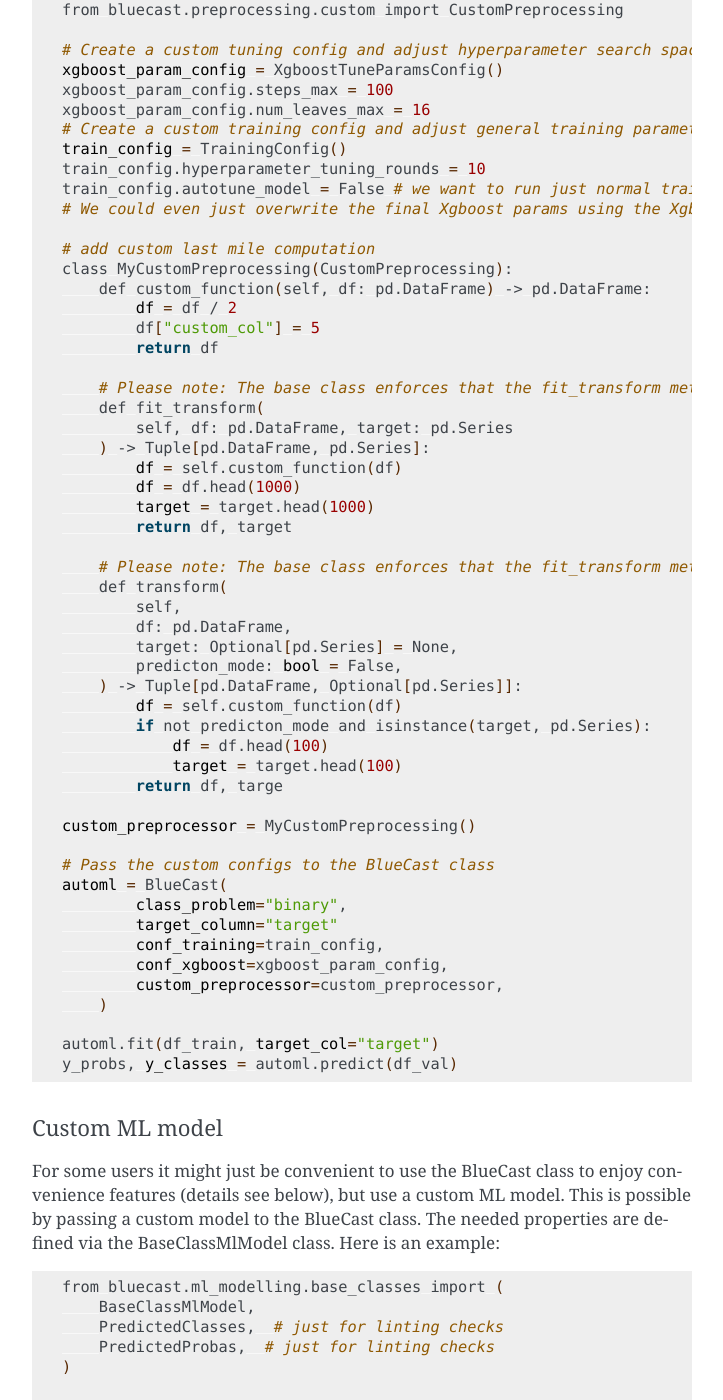
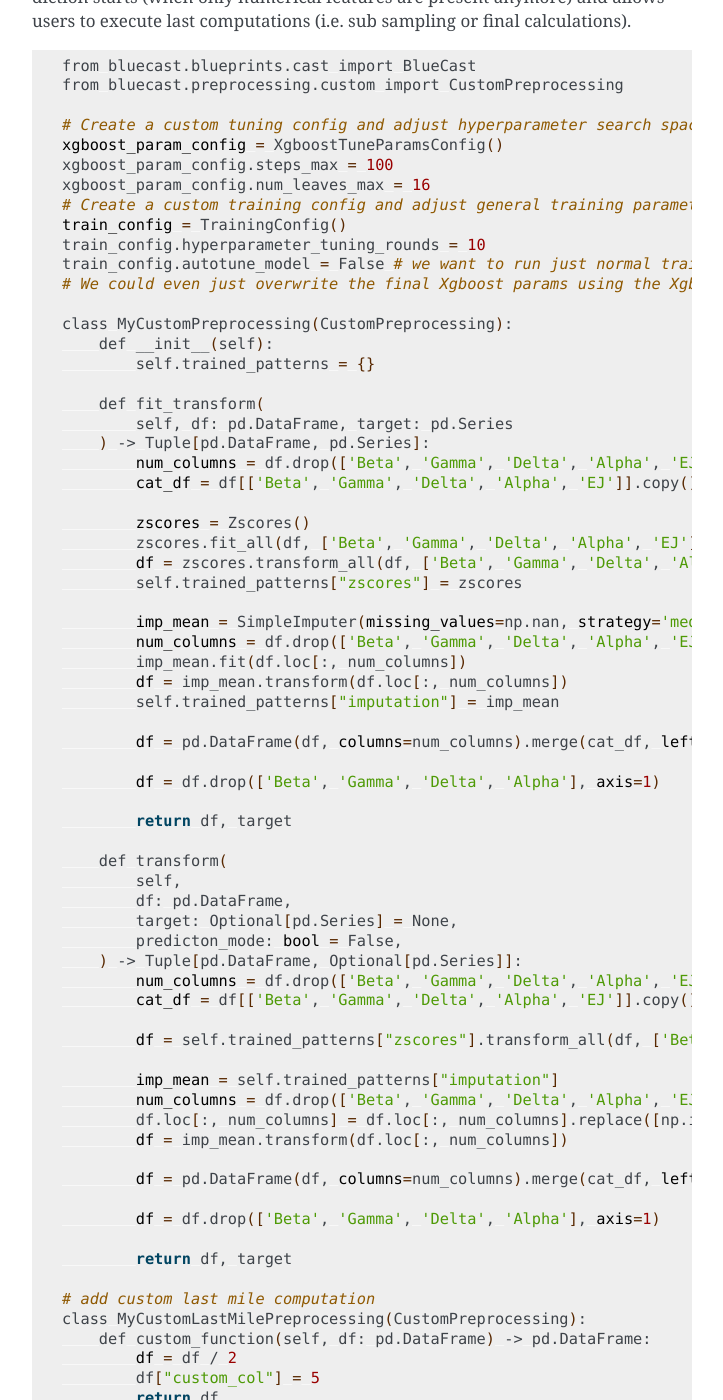
Before and after one commit to ThomasMeissnerDS/BlueCast, a Sphinx documentation site: the page built from docs/source/index.md, in a window 1280 px wide and 1400 px high, scrolled down 2582 px. Shown: the whole window, without its empty margins (388-1111 px from the left). Built offline with Sphinx 7.4.7, drawn with Linux system fonts in a browser that asks for light colours; some of the changed text lies outside the part shown.

Commit message:
Update docs

````diff
--- a/docs/source/index.md
+++ b/docs/source/index.md
@@ -33,7 +33,7 @@
   * [Advanced usage](#advanced-usage)
     * [Custom training configuration](#custom--training-configuration)
     * [Custom preprocessing](#custom-preprocessing)
-* [Custom ML model](#custom-ml-model)
+    * [Custom ML model](#custom-ml-model)
 * [Convenience features](#convenience-features)
 * [Code quality](#code-quality)
 * [Documentation](#documentation)
@@ -122,9 +122,11 @@
 
 The `BlueCast` class also allows for custom preprocessing. This is done by
 an abstract class that can be inherited and passed into the `BlueCast` class.
-The custom preprocessing will be called before the model training or prediction
-starts and allows users to execute last computations (i.e. sub sampling
-or final calculations).
+BlueCast provides two entry points to inject custom preprocessing. The
+attribute `custom_preprocessor` is called right after the train_test_split.
+The attribute `custom_last_mile_computation` will be called before the model
+training or prediction starts (when only numerical features are present anymore)
+and allows users to execute last computations (i.e. sub sampling or final calculations).
 
 ```sh
 from bluecast.blueprints.cast import BlueCast
@@ -140,8 +142,57 @@
 train_config.autotune_model = False # we want to run just normal training, no hyperparameter tuning
 # We could even just overwrite the final Xgboost params using the XgboostFinalParamConfig class
 
+class MyCustomPreprocessing(CustomPreprocessing):
+    def __init__(self):
+        self.trained_patterns = {}
+
+    def fit_transform(
+        self, df: pd.DataFrame, target: pd.Series
+    ) -> Tuple[pd.DataFrame, pd.Series]:
+        num_columns = df.drop(['Beta', 'Gamma', 'Delta', 'Alpha', 'EJ'], axis=1).columns
+        cat_df = df[['Beta', 'Gamma', 'Delta', 'Alpha', 'EJ']].copy()
+
+        zscores = Zscores()
+        zscores.fit_all(df, ['Beta', 'Gamma', 'Delta', 'Alpha', 'EJ'])
+        df = zscores.transform_all(df, ['Beta', 'Gamma', 'Delta', 'Alpha', 'EJ'])
+        self.trained_patterns["zscores"] = zscores
+
+        imp_mean = SimpleImputer(missing_values=np.nan, strategy='median')
+        num_columns = df.drop(['Beta', 'Gamma', 'Delta', 'Alpha', 'EJ'], axis=1).columns
+        imp_mean.fit(df.loc[:, num_columns])
+        df = imp_mean.transform(df.loc[:, num_columns])
+        self.trained_patterns["imputation"] = imp_mean
+
+        df = pd.DataFrame(df, columns=num_columns).merge(cat_df, left_index=True, right_index=True, how="left")
+
+        df = df.drop(['Beta', 'Gamma', 'Delta', 'Alpha'], axis=1)
+
+        return df, target
+
+    def transform(
+        self,
+        df: pd.DataFrame,
+        target: Optional[pd.Series] = None,
+        predicton_mode: bool = False,
+    ) -> Tuple[pd.DataFrame, Optional[pd.Series]]:
+        num_columns = df.drop(['Beta', 'Gamma', 'Delta', 'Alpha', 'EJ'], axis=1).columns
+        cat_df = df[['Beta', 'Gamma', 'Delta', 'Alpha', 'EJ']].copy()
+
+        df = self.trained_patterns["zscores"].transform_all(df, ['Beta', 'Gamma', 'Delta', 'Alpha', 'EJ'])
+
+        imp_mean = self.trained_patterns["imputation"]
+        num_columns = df.drop(['Beta', 'Gamma', 'Delta', 'Alpha', 'EJ'], axis=1).columns
+        df.loc[:, num_columns] = df.loc[:, num_columns].replace([np.inf, -np.inf], np.nan)
+        df = imp_mean.transform(df.loc[:, num_columns])
+
+        df = pd.DataFrame(df, columns=num_columns).merge(cat_df, left_index=True, right_index=True, how="left")
+
+        df = df.drop(['Beta', 'Gamma', 'Delta', 'Alpha'], axis=1)
+
+        return df, target
+
 # add custom last mile computation
-class MyCustomPreprocessing(CustomPreprocessing):
+class MyCustomLastMilePreprocessing(CustomPreprocessing):
     def custom_function(self, df: pd.DataFrame) -> pd.DataFrame:
         df = df / 2
         df["custom_col"] = 5
@@ -169,6 +220,7 @@
             target = target.head(100)
         return df, targe
 
+custom_last_mile_computation = MyCustomLastMilePreprocessing()
 custom_preprocessor = MyCustomPreprocessing()
 
 # Pass the custom configs to the BlueCast class
@@ -177,7 +229,8 @@
         target_column="target"
         conf_training=train_config,
         conf_xgboost=xgboost_param_config,
-        custom_preprocessor=custom_preprocessor,
+        custom_preprocessor=custom_preprocessor, # this takes place right after test_train_split
+        custom_last_mile_computation=custom_last_mile_computation, # last step before model training/prediction
     )
 
 automl.fit(df_train, target_col="target")
````
Also changed, not shown: other parts of docs/source/index.md (+4 -1 lines), README.md (+1 -1 lines), docs/rtd_requirements.txt (+11 -34 lines).
